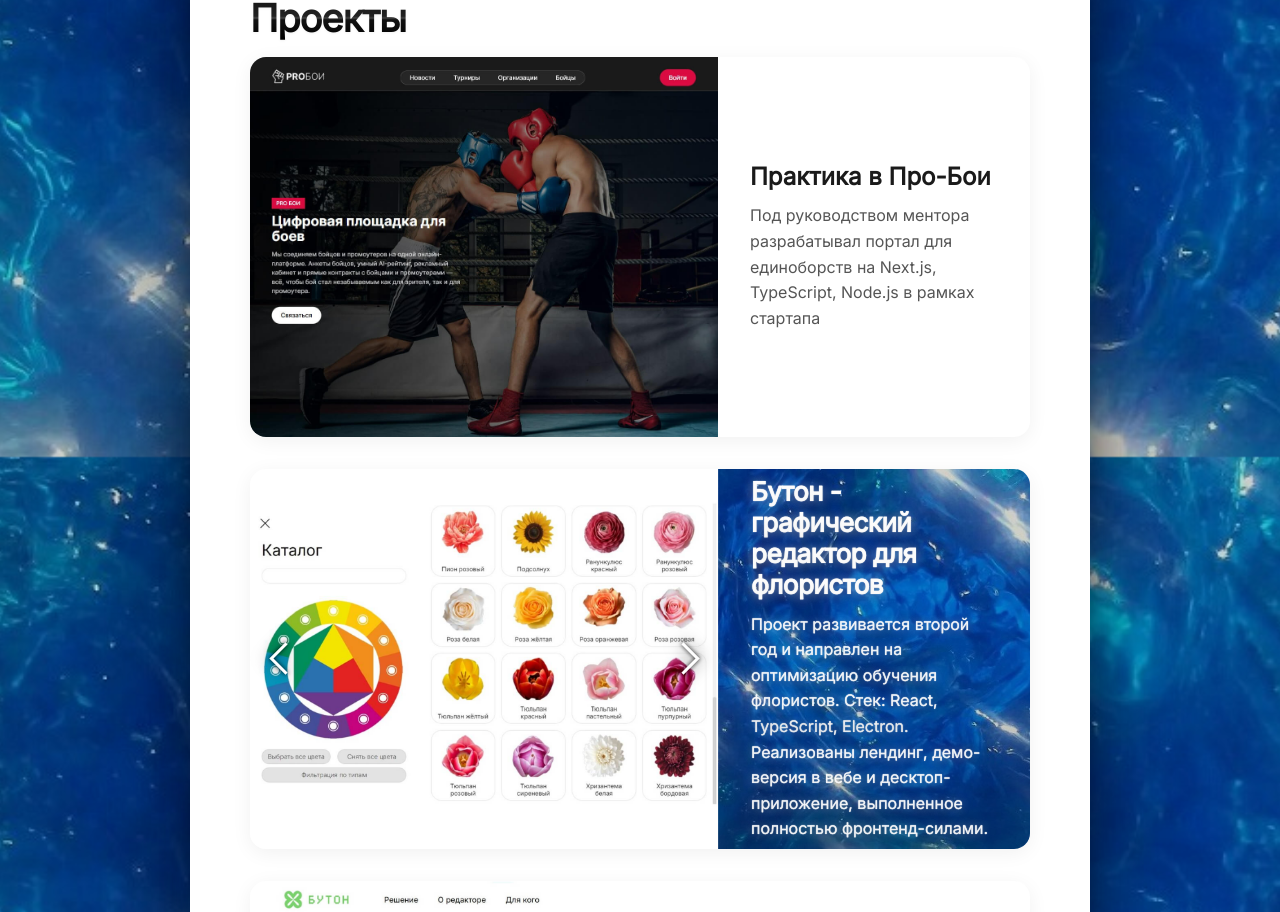
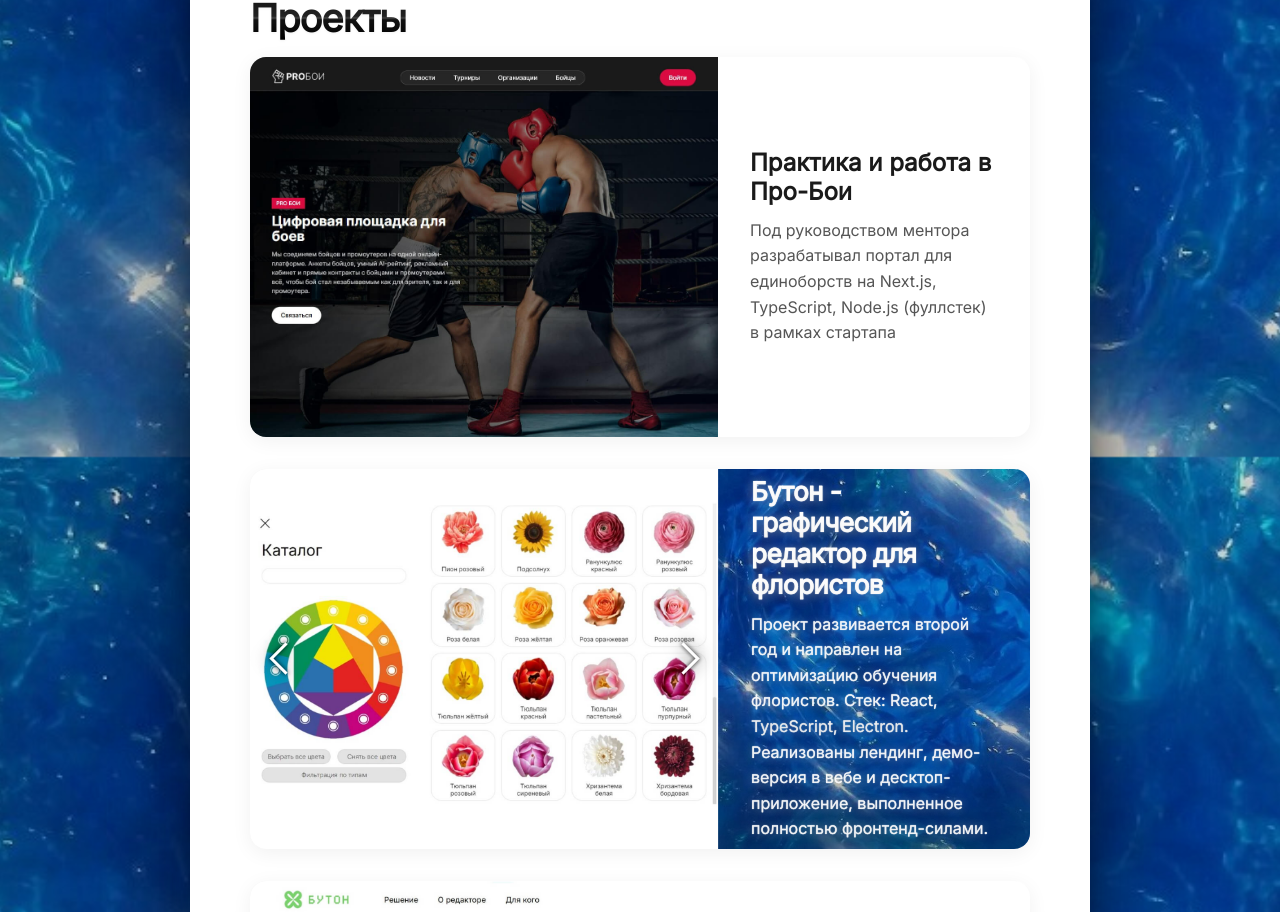
Before and after one commit to ivmart2005/resume, a React (Vite) app: page / in a window 1280 px wide. Shown: the part 1143-2055 px from the top of the page. Built offline with nearby package versions, Linux system fonts and the light colour scheme.

Commit message:
05.08 update

```diff
--- a/src/data/projectsData.ts
+++ b/src/data/projectsData.ts
@@ -8,12 +8,12 @@ export interface Project {
 
 export const projectsData: Project[] = [
   {
-    title: "Практика в Про-Бои",
+    title: "Практика и работа в Про-Бои",
     description: "",
     images: [
       "./images/projects/pro-boi/screenshot.jpg",
     ],
-    imageDescriptions: [`Под руководством ментора разрабатывал портал для единоборств на Next.js, TypeScript, Node.js в рамках стартапа`]
+    imageDescriptions: [`Под руководством ментора разрабатывал портал для единоборств на Next.js, TypeScript, Node.js (фуллстек) в рамках стартапа`]
   },
   {
     title: "Бутон - графический редактор для флористов",
```
